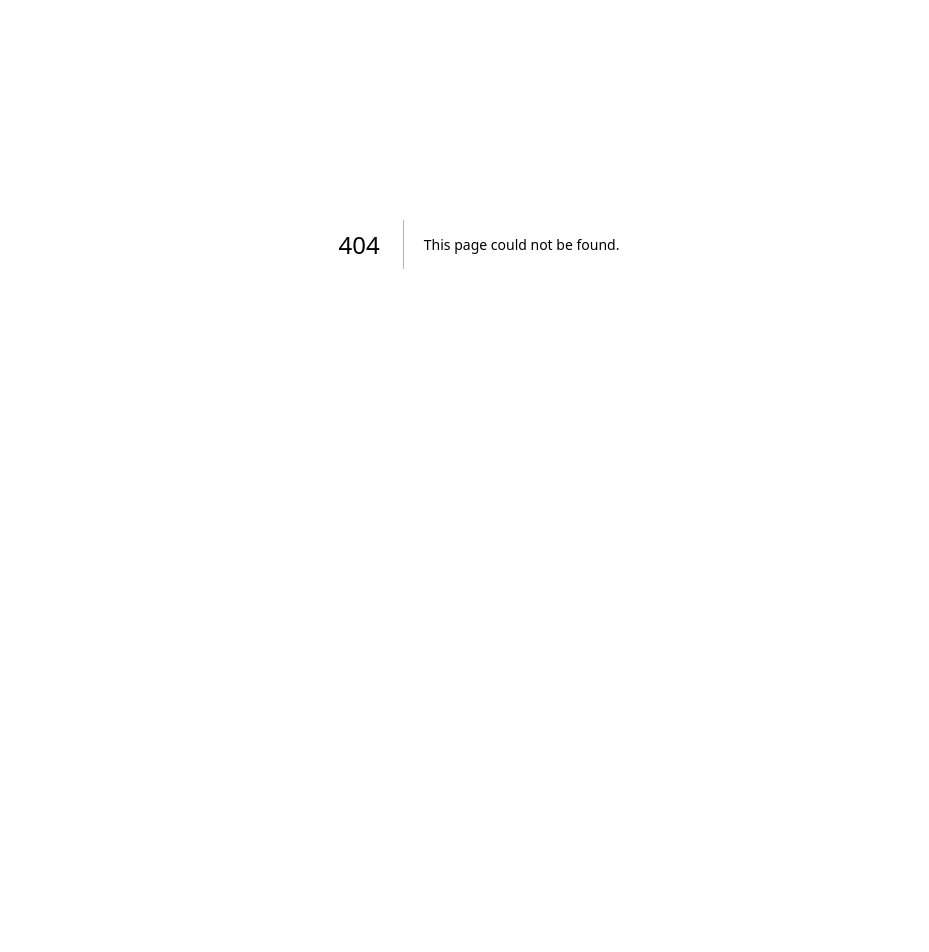
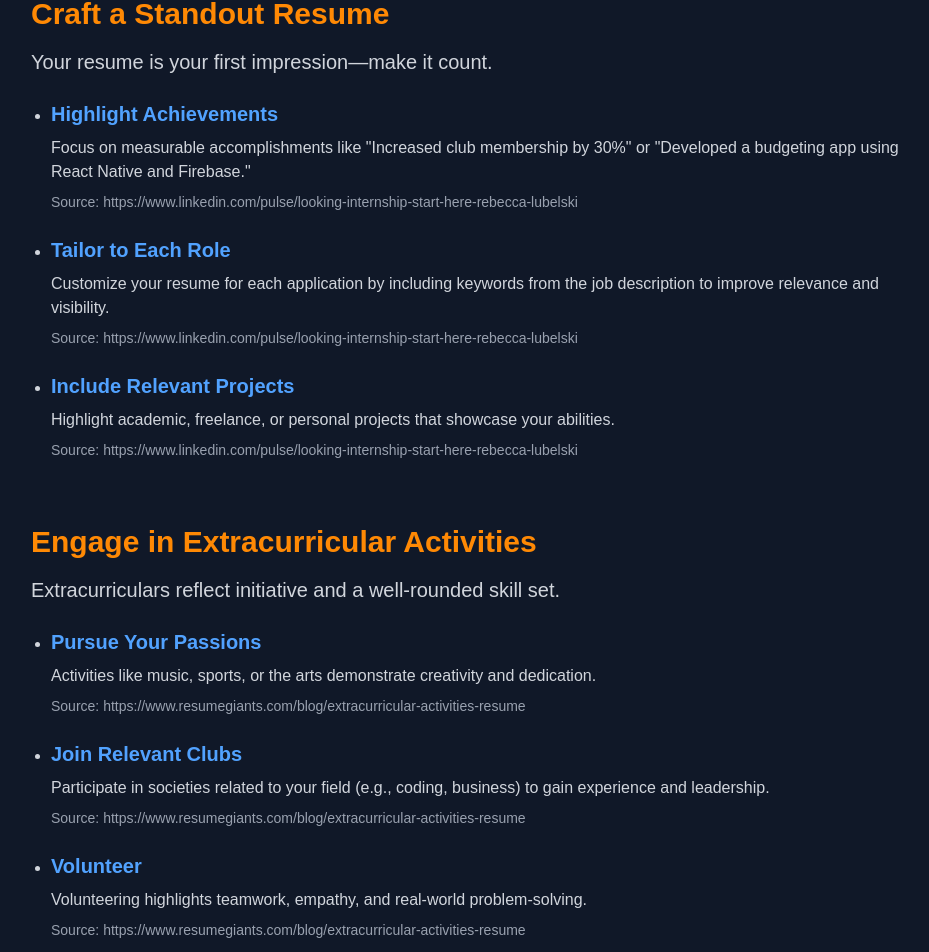
Before and after one commit to JohnnyRobs19/internshiplah, a Next.js app: page /general-advice in a window 1280 px wide. Before the commit this address had no page. Shown: the part 156-1108 px from the top of the page, without its empty margins (161-1090 px from the left). Before the commit the page ends 800 px from the top, so only its background shows below. Built offline with nearby package versions, Linux system fonts and the light colour scheme.

Commit message:
Add GeneralAdvice component and remove unused CSS file

```diff
--- /dev/null
+++ b/app/components/GeneralAdvice/GeneralAdvice.tsx
@@ -0,0 +1,146 @@
+"use client";
+
+import React from 'react';
+
+export default function GeneralAdvice() {
+  return (
+    <div className="bg-gray-900 text-gray-300 min-h-screen py-16 px-4 sm:px-6 lg:px-8">
+      <div className="max-w-4xl mx-auto">
+        <h1 className="text-4xl font-bold text-blue-500 mb-12 text-center">General Advice for Internships</h1>
+
+        {/* Craft a Standout Resume */}
+        <section className="mb-16">
+          <h2 className="text-3xl font-bold text-orange-400 mb-4">Craft a Standout Resume</h2>
+          <p className="text-xl mb-6">Your resume is your first impression—make it count.</p>
+
+          <ul className="list-disc pl-5 space-y-6">
+            <li>
+              <h3 className="text-xl font-semibold text-blue-400 mb-2">Highlight Achievements</h3>
+              <p className="mb-2">Focus on measurable accomplishments like "Increased club membership by 30%" or "Developed a budgeting app using React Native and Firebase."</p>
+              <p className="text-sm text-gray-400">Source: https://www.linkedin.com/pulse/looking-internship-start-here-rebecca-lubelski</p>
+            </li>
+
+            <li>
+              <h3 className="text-xl font-semibold text-blue-400 mb-2">Tailor to Each Role</h3>
+              <p className="mb-2">Customize your resume for each application by including keywords from the job description to improve relevance and visibility.</p>
+              <p className="text-sm text-gray-400">Source: https://www.linkedin.com/pulse/looking-internship-start-here-rebecca-lubelski</p>
+            </li>
+
+            <li>
+              <h3 className="text-xl font-semibold text-blue-400 mb-2">Include Relevant Projects</h3>
+              <p className="mb-2">Highlight academic, freelance, or personal projects that showcase your abilities.</p>
+              <p className="text-sm text-gray-400">Source: https://www.linkedin.com/pulse/looking-internship-start-here-rebecca-lubelski</p>
+            </li>
+          </ul>
+        </section>
+
+        {/* Engage in Extracurricular Activities */}
+        <section className="mb-16">
+          <h2 className="text-3xl font-bold text-orange-400 mb-4">Engage in Extracurricular Activities</h2>
+          <p className="text-xl mb-6">Extracurriculars reflect initiative and a well-rounded skill set.</p>
+
+          <ul className="list-disc pl-5 space-y-6">
+            <li>
+              <h3 className="text-xl font-semibold text-blue-400 mb-2">Pursue Your Passions</h3>
+              <p className="mb-2">Activities like music, sports, or the arts demonstrate creativity and dedication.</p>
+              <p className="text-sm text-gray-400">Source: https://www.resumegiants.com/blog/extracurricular-activities-resume</p>
+            </li>
+
+            <li>
+              <h3 className="text-xl font-semibold text-blue-400 mb-2">Join Relevant Clubs</h3>
+              <p className="mb-2">Participate in societies related to your field (e.g., coding, business) to gain experience and leadership.</p>
+              <p className="text-sm text-gray-400">Source: https://www.resumegiants.com/blog/extracurricular-activities-resume</p>
+            </li>
+
+            <li>
+              <h3 className="text-xl font-semibold text-blue-400 mb-2">Volunteer</h3>
+              <p className="mb-2">Volunteering highlights teamwork, empathy, and real-world problem-solving.</p>
+              <p className="text-sm text-gray-400">Source: https://www.resumegiants.com/blog/extracurricular-activities-resume</p>
+            </li>
+          </ul>
+        </section>
+
+        {/* Build a Professional LinkedIn Profile */}
+        <section className="mb-16">
+          <h2 className="text-3xl font-bold text-orange-400 mb-4">Build a Professional LinkedIn Profile</h2>
+          <p className="text-xl mb-6">LinkedIn is essential for modern job searching and networking.</p>
+
+          <ul className="list-disc pl-5 space-y-6">
+            <li>
+              <h3 className="text-xl font-semibold text-blue-400 mb-2">Professional Photo & Headline</h3>
+              <p className="mb-2">Use a clear headshot and write a headline that reflects your career goals.</p>
+              <p className="text-sm text-gray-400">Source: https://www.linkedin.com/pulse/looking-internship-start-here-rebecca-lubelski</p>
+            </li>
+
+            <li>
+              <h3 className="text-xl font-semibold text-blue-400 mb-2">Detailed Experience</h3>
+              <p className="mb-2">Include internships, part-time roles, and meaningful projects with well-written descriptions.</p>
+              <p className="text-sm text-gray-400">Source: https://www.linkedin.com/pulse/looking-internship-start-here-rebecca-lubelski</p>
+            </li>
+
+            <li>
+              <h3 className="text-xl font-semibold text-blue-400 mb-2">Engage with Content</h3>
+              <p className="mb-2">Post, share, and comment on relevant industry topics to improve your visibility.</p>
+              <p className="text-sm text-gray-400">Source: https://time.com/4214193/career-search-tips</p>
+            </li>
+          </ul>
+        </section>
+
+        {/* Participate in Industrial Visits */}
+        <section className="mb-16">
+          <h2 className="text-3xl font-bold text-orange-400 mb-4">Participate in Industrial Visits</h2>
+          <p className="text-xl mb-6">Industrial visits connect your studies to the professional world.</p>
+
+          <ul className="list-disc pl-5 space-y-6">
+            <li>
+              <h3 className="text-xl font-semibold text-blue-400 mb-2">Understand Industry Practices</h3>
+              <p className="mb-2">Get firsthand exposure to how real-world companies operate, from production to policy.</p>
+              <p className="text-sm text-gray-400">Source: https://www.sharda.ac.in/blog/reasons-why-industrial-visits-are-key-to-student-development</p>
+            </li>
+
+            <li>
+              <h3 className="text-xl font-semibold text-blue-400 mb-2">Network with Professionals</h3>
+              <p className="mb-2">Use these visits to interact with experts and learn about various career paths.</p>
+              <p className="text-sm text-gray-400">Source: https://www.sharda.ac.in/blog/reasons-why-industrial-visits-are-key-to-student-development</p>
+            </li>
+
+            <li>
+              <h3 className="text-xl font-semibold text-blue-400 mb-2">Reflect on Learnings</h3>
+              <p className="mb-2">Write down what you observe and learn—it's great material for resumes and interviews.</p>
+              <p className="text-sm text-gray-400">Source: https://www.sharda.ac.in/blog/reasons-why-industrial-visits-are-key-to-student-development</p>
+            </li>
+          </ul>
+        </section>
+
+        {/* Utilize Job Matching Platforms */}
+        <section className="mb-16">
+          <h2 className="text-3xl font-bold text-orange-400 mb-4">Utilize Job Matching Platforms</h2>
+          <p className="text-xl mb-6">Job platforms help you find the right internship efficiently.</p>
+
+          <ul className="list-disc pl-5 space-y-6">
+            <li>
+              <h3 className="text-xl font-semibold text-blue-400 mb-2">Create Profiles on Platforms</h3>
+              <p className="mb-2">Register on Handshake, Internshala, or WayUp to discover internship openings tailored to students.</p>
+              <p className="text-sm text-gray-400">Sources:</p>
+              <p className="text-sm text-gray-400">https://support.joinhandshake.com/hc/en-us/articles/218693408-Searching-for-Jobs-and-Internships</p>
+              <p className="text-sm text-gray-400">https://chooseapprentice.com/a-comparative-review-of-the-top-internship-platforms</p>
+              <p className="text-sm text-gray-400">https://en.wikipedia.org/wiki/Internshala</p>
+            </li>
+
+            <li>
+              <h3 className="text-xl font-semibold text-blue-400 mb-2">Set Up Alerts</h3>
+              <p className="mb-2">Enable notifications so you're the first to apply when a relevant role appears.</p>
+              <p className="text-sm text-gray-400">Source: https://support.joinhandshake.com/hc/en-us/articles/218693408-Searching-for-Jobs-and-Internships</p>
+            </li>
+
+            <li>
+              <h3 className="text-xl font-semibold text-blue-400 mb-2">Apply Strategically</h3>
+              <p className="mb-2">Focus on internships that match your goals and personalize each application.</p>
+              <p className="text-sm text-gray-400">Source: https://chooseapprentice.com/a-comparative-review-of-the-top-internship-platforms</p>
+            </li>
+          </ul>
+        </section>
+      </div>
+    </div>
+  );
+}
--- a/app/components/Landing/Landing.module.css
+++ /dev/null
@@ -1 +0,0 @@
-/* Custom styles can be added here if needed beyond Tailwind classes */
--- /dev/null
+++ b/app/general-advice/page.tsx
@@ -0,0 +1,5 @@
+import GeneralAdvice from '../components/GeneralAdvice/GeneralAdvice';
+
+export default function GeneralAdvicePage() {
+  return <GeneralAdvice />;
+}
```
